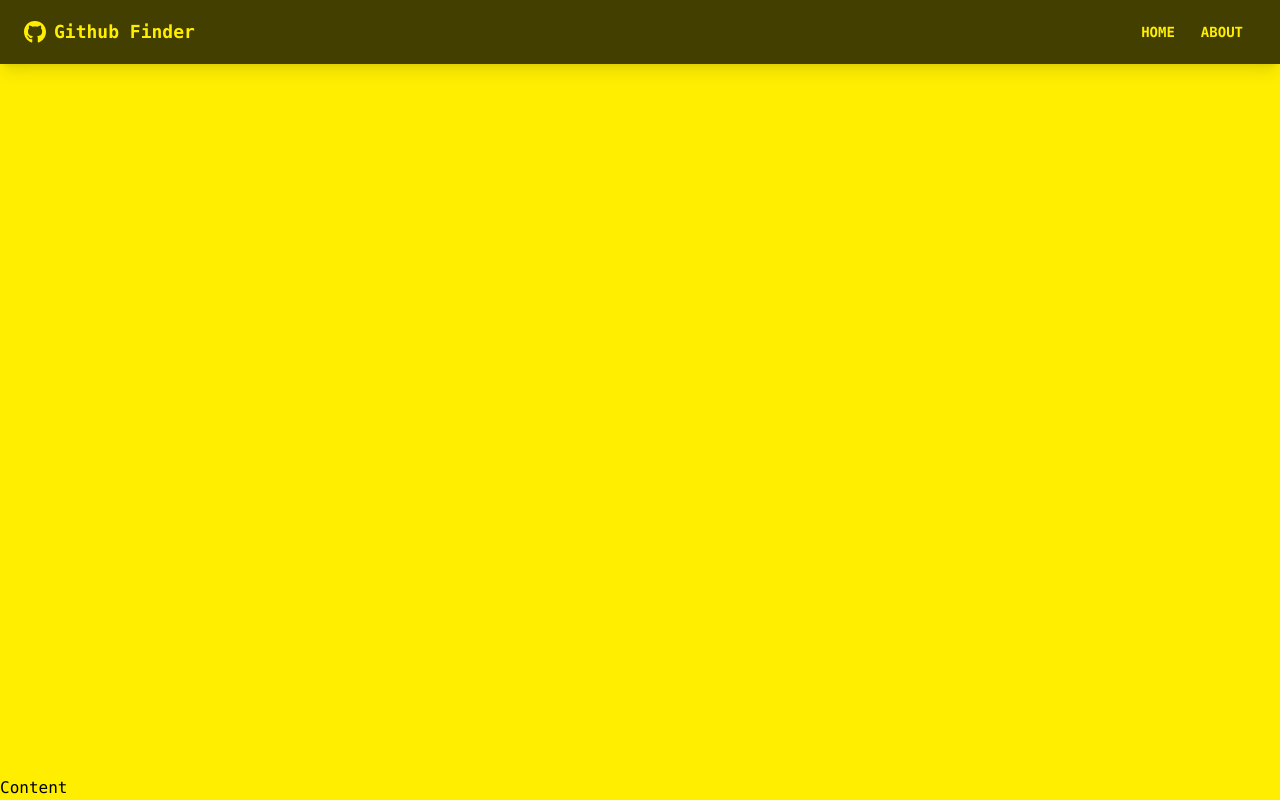
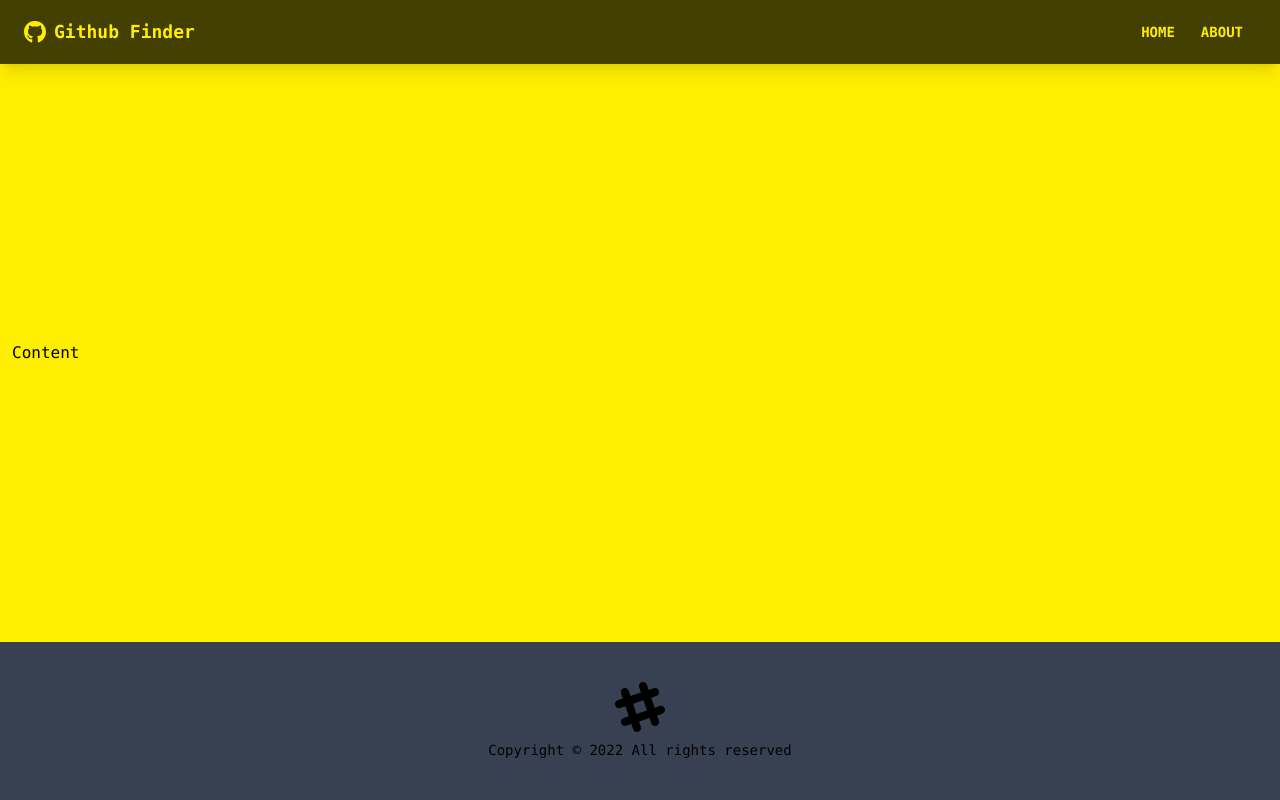
Before and after one commit to adrijanasavic/GitHub-Finder, a React (Create React App) app: page / in a window 1280 px wide. Built offline with nearby package versions, Linux system fonts and the light colour scheme.

Commit message:
Footer Component

```diff
--- a/src/App.js
+++ b/src/App.js
@@ -1,11 +1,14 @@
 import { BrowserRouter as Router, Route } from 'react-router-dom';
 import Navbar from './components/layout/Navbar';
+import Footer from './components/layout/Footer';
+
 function App() {
   return (
     <Router>
-    <div className="flex flex-col justify-between h-screen">
-      <Navbar />
-      <main>Content</main>
+      <div className='flex flex-col justify-between h-screen'>
+        <Navbar />
+        <main className='container mx-auto px-3 pb-12'>Content</main>
+        <Footer />
       </div>
     </Router>
   );
--- /dev/null
+++ b/src/components/layout/Footer.jsx
@@ -0,0 +1,27 @@
+import React from 'react';
+
+function Footer() {
+    const footerYears = new Date().getFullYear()
+
+    return (<div>
+        <footer className="footer p-10 bg-gray-700 text-primary-content footer-center">
+            <div>
+                <svg
+                    width='50'
+                    height='50'
+                    viewBox='0 0 24 24'
+                    xmlns='http://www.w3.org/2000/svg'
+                    fillRule='evenodd'
+                    clipRule='evenodd'
+                    className='inline-block fill-current'
+                >
+                    <path d='M22.672 15.226l-2.432.811.841 2.515c.33 1.019-.209 2.127-1.23 2.456-1.15.325-2.148-.321-2.463-1.226l-.84-2.518-5.013 1.677.84 2.517c.391 1.203-.434 2.542-1.831 2.542-.88 0-1.601-.564-1.86-1.314l-.842-2.516-2.431.809c-1.135.328-2.145-.317-2.463-1.229-.329-1.018.211-2.127 1.231-2.456l2.432-.809-1.621-4.823-2.432.808c-1.355.384-2.558-.59-2.558-1.839 0-.817.509-1.582 1.327-1.846l2.433-.809-.842-2.515c-.33-1.02.211-2.129 1.232-2.458 1.02-.329 2.13.209 2.461 1.229l.842 2.515 5.011-1.677-.839-2.517c-.403-1.238.484-2.553 1.843-2.553.819 0 1.585.509 1.85 1.326l.841 2.517 2.431-.81c1.02-.33 2.131.211 2.461 1.229.332 1.018-.21 2.126-1.23 2.456l-2.433.809 1.622 4.823 2.433-.809c1.242-.401 2.557.484 2.557 1.838 0 .819-.51 1.583-1.328 1.847m-8.992-6.428l-5.01 1.675 1.619 4.828 5.011-1.674-1.62-4.829z'></path>
+                </svg>
+                <p>Copyright &copy; {footerYears} All rights reserved</p>
+            </div>
+        </footer>
+    </div>
+    )
+}
+
+export default Footer;
```
